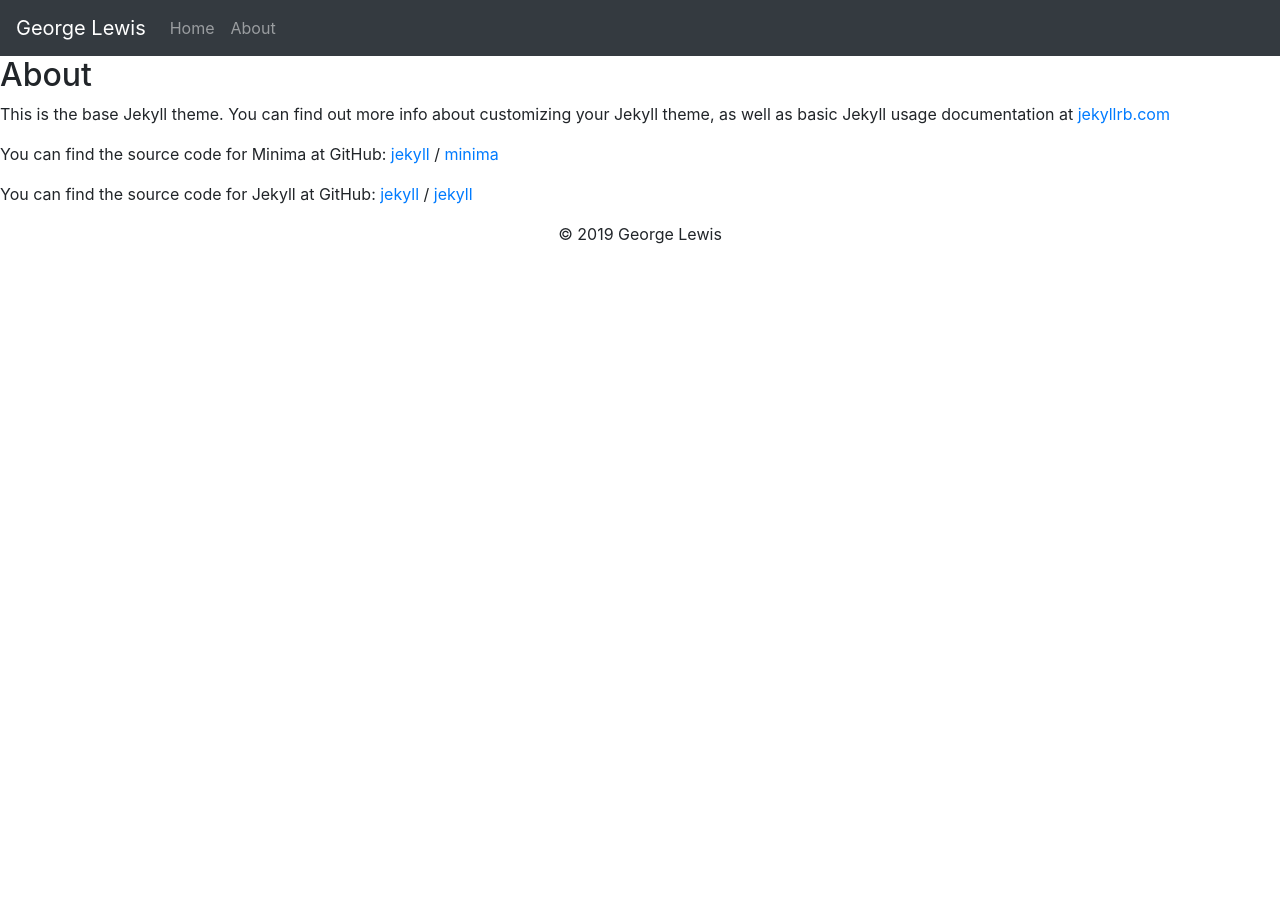
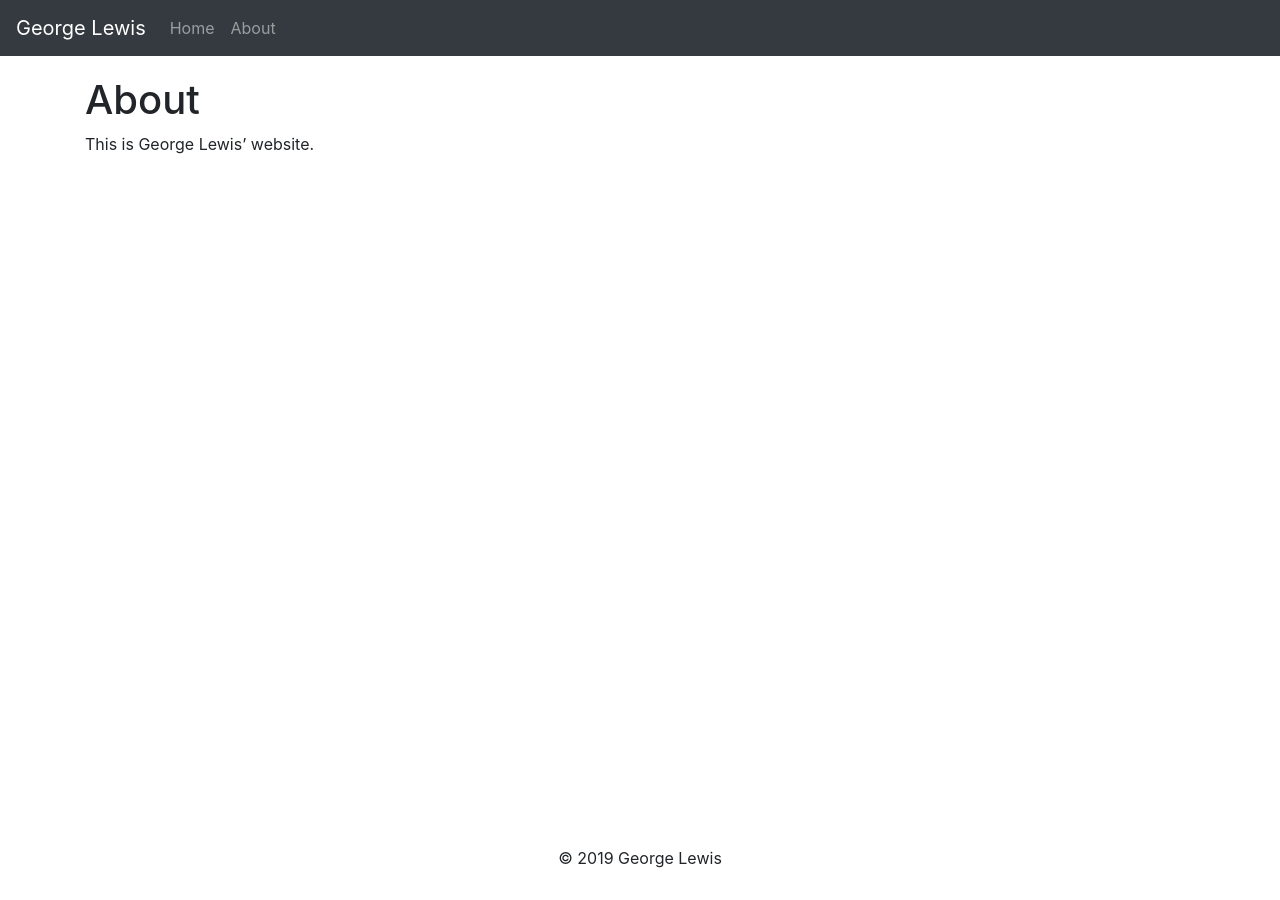
Before and after one commit to George-lewis/george-lewis.github.io, a Jekyll site: the page built from _pages/about.markdown, in a window 1280 px wide. Built offline with Jekyll 4.4.1, drawn with Linux system fonts in a browser that asks for light colours; nearby versions of some CDN libraries; library files that are not in the unit come from our copies.

Commit message:
Fix footer

```diff
--- a/_layouts/default.html
+++ b/_layouts/default.html
@@ -7,15 +7,15 @@
 
     {% include header.html %}
 
-    <main>
+    <div class="container">
 
       <article>
         {{ content }}
       </article>
 
-      {% include footer.html %}
+    </div>
 
-    </main>
+    {% include footer.html %}
 
     {% include javascript.html %}
 
--- a/_layouts/page.html
+++ b/_layouts/page.html
@@ -2,6 +2,6 @@
 layout: default
 ---
 
-<h2>{{ page.title }}</h2>
+<h1>{{ page.title }}</h1>
 
 {{ content }}
--- a/_pages/about.markdown
+++ b/_pages/about.markdown
@@ -5,15 +5,4 @@ permalink: /about/
 order: 1
 ---
 
-This is the base Jekyll theme. You can find out more info about customizing your Jekyll theme, as well as basic Jekyll usage documentation at [jekyllrb.com](https://jekyllrb.com/)
-
-You can find the source code for Minima at GitHub:
-[jekyll][jekyll-organization] /
-[minima](https://github.com/jekyll/minima)
-
-You can find the source code for Jekyll at GitHub:
-[jekyll][jekyll-organization] /
-[jekyll](https://github.com/jekyll/jekyll)
-
-
-[jekyll-organization]: https://github.com/jekyll
+This is George Lewis' website.
--- a/_sass/_base.scss
+++ b/_sass/_base.scss
@@ -10,4 +10,10 @@ body {
 footer {
     text-align: center;
     margin-top: auto;
+    padding: 30px;
+    font-size: 1rem;
 }
+
+.container {
+    padding-top: 20px;
+}
```
